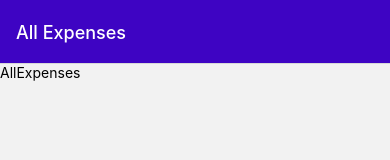
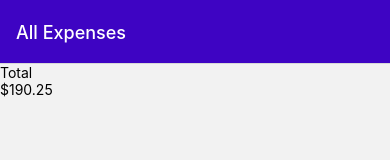
Before and after one commit to lima8002/TrackExpense, a React Native app: screen /AllExpenses in a window 390 px wide. Shown: the top 160 px of the page. Built offline with nearby package versions, Linux system fonts and the light colour scheme.

Commit message:
working with dummy expenses

```diff
--- a/components/ExpensesList.js
+++ b/components/ExpensesList.js
@@ -1,9 +1,17 @@
-import { FlatList } from 'react-native';
+import { FlatList, Text } from "react-native";
 
-function ExpensesList() {
+function renderExpenseItem(itemData) {
+  return <Text>{itemData.item.description}</Text>;
+}
+
+function ExpensesList({ expenses }) {
   return (
-    <FlatList />
-  )
+    <FlatList
+      data={expenses}
+      renderItem={renderExpenseItem}
+      keyExtractor={(item) => item.id}
+    />
+  );
 }
 
 export default ExpensesList;
--- a/components/ExpensesOutput.js
+++ b/components/ExpensesOutput.js
@@ -3,10 +3,43 @@
 import ExpensesSummary from "./ExpensesSummary";
 import ExpensesList from "./ExpensesList";
 
+const DUMMY_EXPENSES = [
+    {
+        id: 'e1',
+        description: 'A pair of shoes',
+        amount: 59.99,
+        date: new Date('2023-01-19'),
+    },
+    {
+        id: 'e2',
+        description: 'A pair of pants',
+        amount: 89.29,
+        date: new Date('2023-02-11'),
+    },
+    {
+        id: 'e3',
+        description: 'Some bananas',
+        amount: 5.99,
+        date: new Date('2023-02-01'),
+    },
+    {
+        id: 'e4',
+        description: 'A book',
+        amount: 15.99,
+        date: new Date('2023-02-21'),
+    },
+    {
+        id: 'e5',
+        description: 'Another book',
+        amount: 18.99,
+        date: new Date('2023-03-01'),
+    }
+]
+
 function ExpensesOutput({ expenses, expensesPeriod }) {
   return (
     <View>
-      <ExpensesSummary expenses={expenses} periodName={expensesPeriod}/>
+      <ExpensesSummary expenses={DUMMY_EXPENSES} periodName={expensesPeriod}/>
       <ExpensesList />
     </View>
   );
--- a/screens/AllExpenses.js
+++ b/screens/AllExpenses.js
@@ -1,12 +1,7 @@
-import { View, Text } from 'react-native';
-import React from 'react';
+import ExpensesOutput from "../components/ExpensesOutput";
 
 function AllExpenses() {
-  return (
-    <View>
-      <Text>AllExpenses</Text>
-    </View>
-  )
+  return <ExpensesOutput expensesPeriod="Total" />;
 }
 
 export default AllExpenses;
--- a/screens/RecentExpenses.js
+++ b/screens/RecentExpenses.js
@@ -1,12 +1,7 @@
-import { View, Text } from 'react-native';
-import React from 'react';
+import ExpensesOutput from "../components/ExpensesOutput";
 
 function RecentExpenses() {
-  return (
-    <View>
-      <Text>RecentExpenses</Text>
-    </View>
-  )
+  return <ExpensesOutput expensesPeriod="Last 7 Days" />;
 }
 
 export default RecentExpenses;
```
